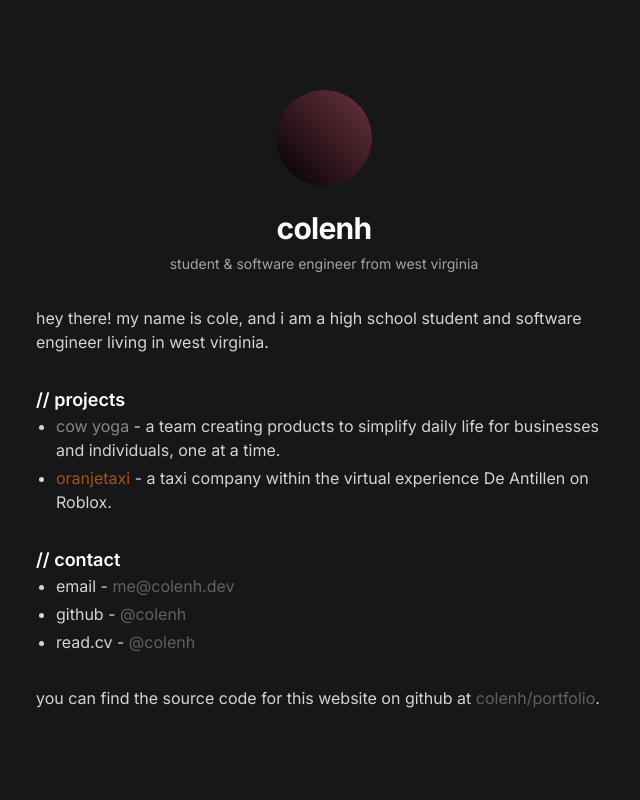
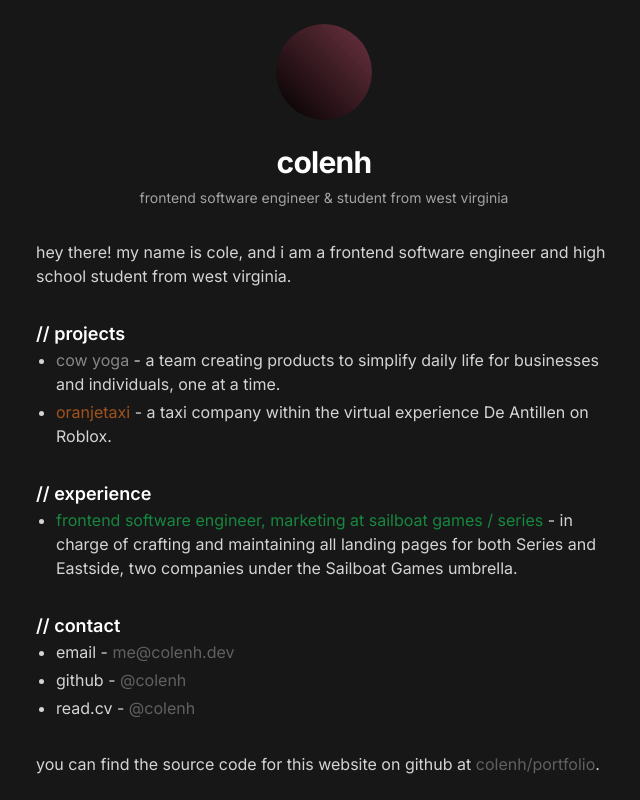
Before and after one commit to colenh/portfolio, a Next.js app: page / in a window 1280 px wide. Shown: the whole page, without its empty margins (316-956 px from the left). Built offline with nearby package versions, Linux system fonts and the light colour scheme.

Commit message:
add series

```diff
--- a/src/app/page.tsx
+++ b/src/app/page.tsx
@@ -19,10 +19,10 @@ export default function Home() {
 							width="96"
 						/>
 						<h2 className="mt-6 text-3xl font-bold tracking-tight text-white">colenh</h2>
-						<p className="mt-2 text-sm text-neutral-400">student & software engineer from west virginia</p>
+						<p className="mt-2 text-sm text-neutral-400">frontend software engineer & student from west virginia</p>
 					</div>
 					<div>
-						<p className="text-neutral-300">hey there! my name is cole, and i am a high school student and software engineer living in west virginia.</p>
+						<p className="text-neutral-300">hey there! my name is cole, and i am a frontend software engineer and high school student from west virginia.</p>
 					</div>
 					<div>
 						<h3 className="text-lg font-semibold text-white">// projects</h3>
@@ -38,6 +38,17 @@ export default function Home() {
 									oranjetaxi
 								</Link>{" "}
 								- a taxi company within the virtual experience De Antillen on Roblox.
+							</li>
+						</ul>
+					</div>
+					<div>
+						<h3 className="text-lg font-semibold text-white">// experience</h3>
+						<ul className="list-disc pl-5 space-y-1 text-neutral-300">
+							<li>
+								<Link className="text-green-600 hover:text-green-700 opacity-80 transition-colors" href="https://www.serieswork.com">
+									frontend software engineer, marketing at sailboat games / series
+								</Link>{" "}
+								- in charge of crafting and maintaining all landing pages for both Series and Eastside, two companies under the Sailboat Games umbrella.
 							</li>
 						</ul>
 					</div>
```
